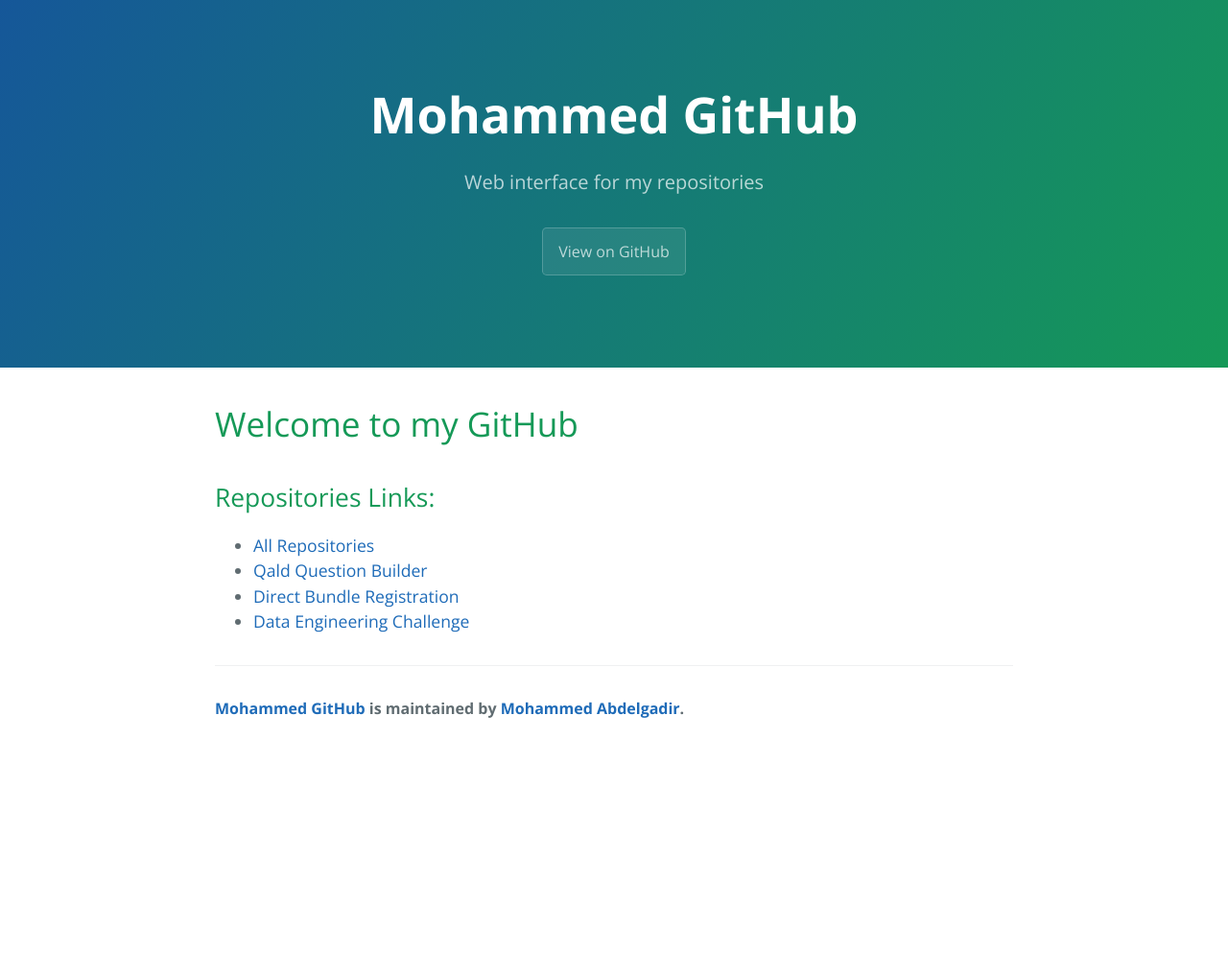
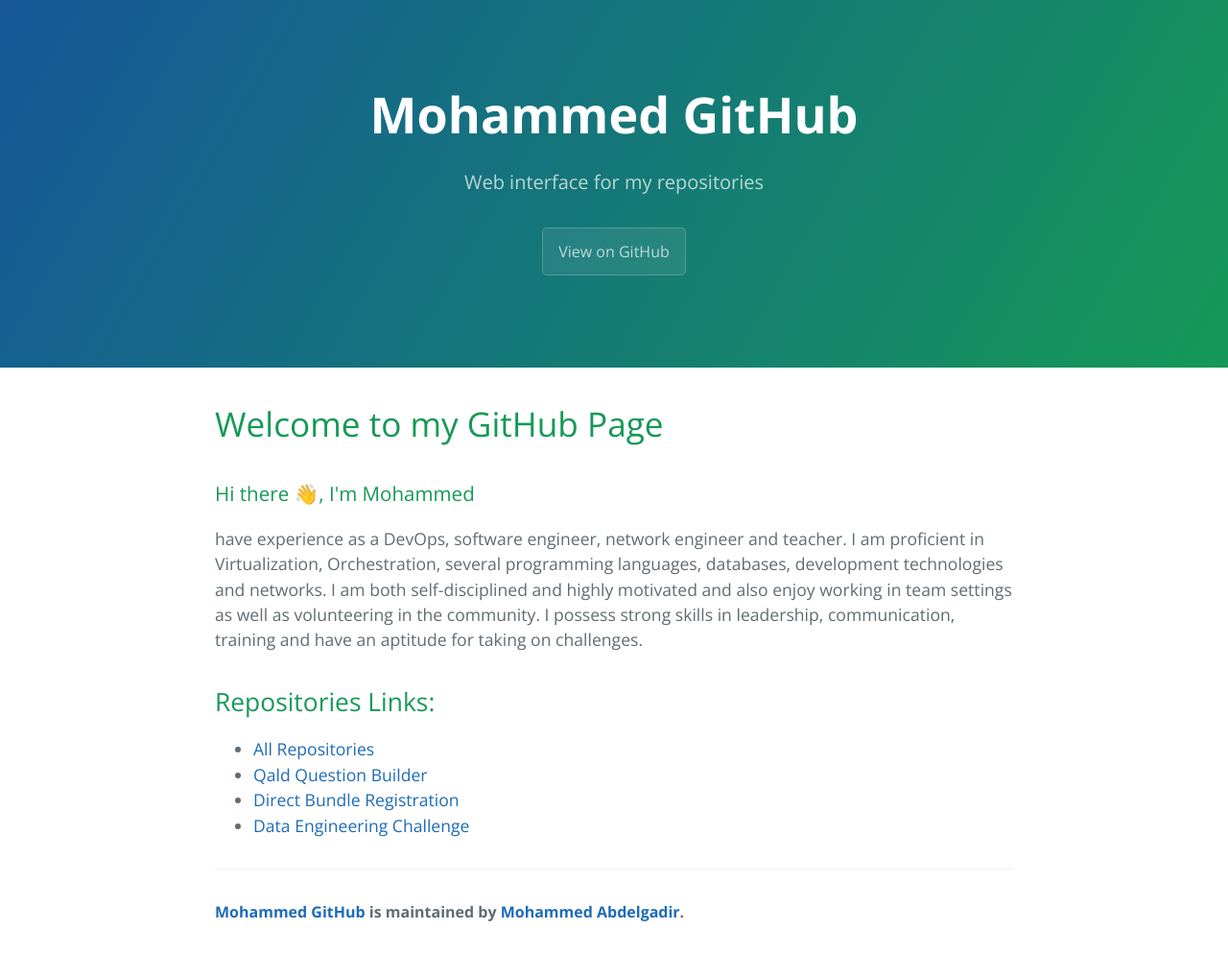
Before and after one commit to weekmo/weekmo.github.io, a Jekyll site: the page built from index.html, in a window 1280 px wide. Shown: the whole page at 96% size. Built offline with Jekyll 4.4.1, drawn with Linux system fonts in a browser that asks for light colours; the list of posts is cut into pages by our own code; before the commit the page ends 900 px from its top, so only the background shows below that.

Commit message:
add more details

```diff
--- a/index.html
+++ b/index.html
@@ -4,7 +4,10 @@
 ---
 
 <div id="home">
-  <h1>Welcome to my GitHub</h1>
+  <h1>Welcome to my GitHub Page</h1>
+  <h3>Hi there 👋, I'm Mohammed</h3>
+	<p>have experience as a DevOps, software engineer, network engineer and teacher. I am proficient in Virtualization, Orchestration, several programming languages, databases, development technologies and networks. I am both self-disciplined and highly motivated and also enjoy working in team settings as well as volunteering in the community. I possess strong skills in leadership, communication, training and have an aptitude for taking on challenges.
+	</p>
 	<h2>Repositories Links:</h2>
 	<ul>
 		<li><a href='https://github.com/weekmo'>All Repositories</a></li>
```
